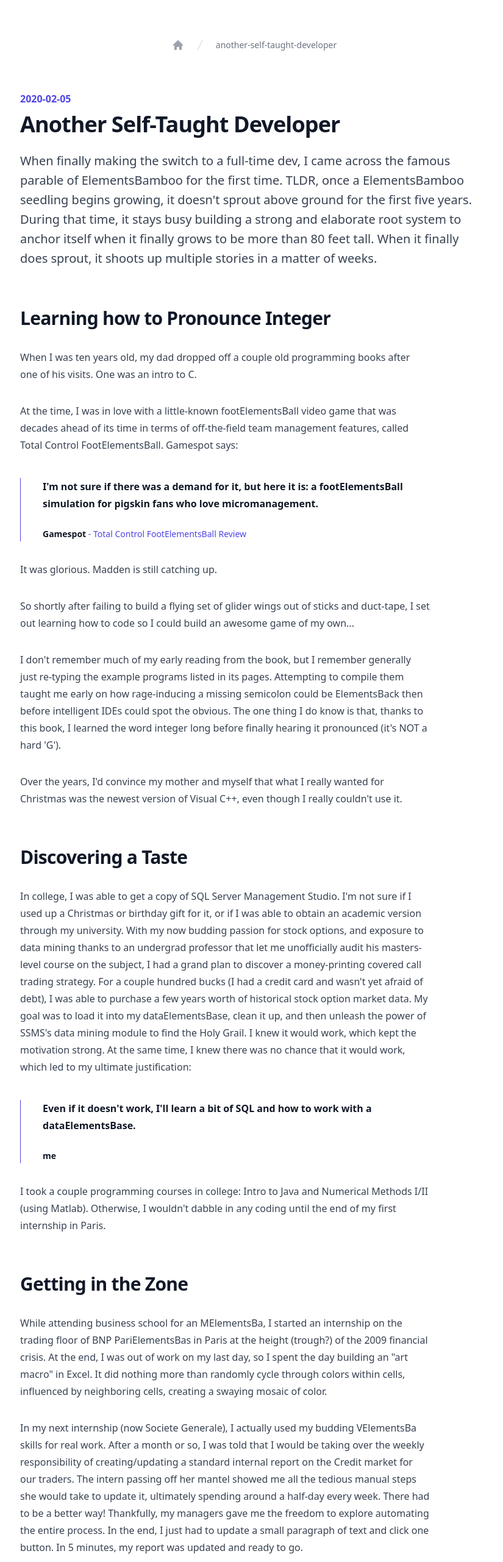
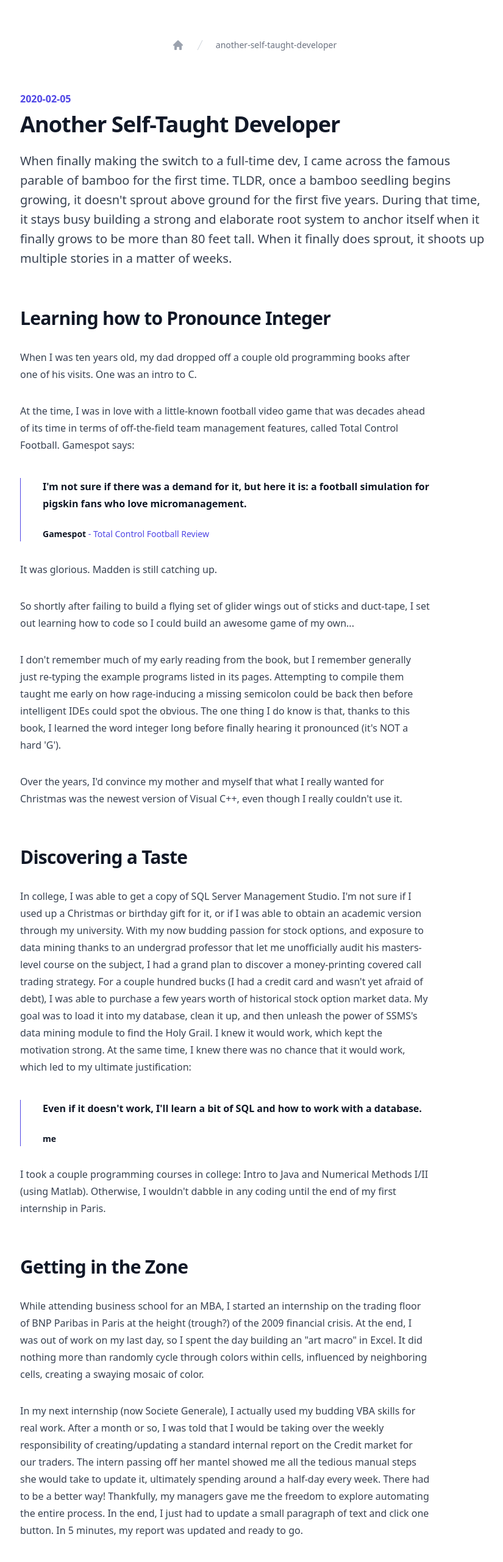
Before and after one commit to Burwin/blog, a Nuxt app: page /posts/another-self-taught-developer in a window 1280 px wide. Shown: the top 2562 px of the page at 61% size, without its empty margins (223-1048 px from the left). Built offline with nearby package versions, Linux system fonts and the light colour scheme.

Commit message:
fix after greedy find/replace

```diff
--- a/pages/posts/another-self-taught-developer.vue
+++ b/pages/posts/another-self-taught-developer.vue
@@ -3,7 +3,7 @@ const post = {
   date: "2020-02-05",
   title: "Another Self-Taught Developer",
   excerpt:
-    "When finally making the switch to a full-time dev, I came across the famous parable of ElementsBamboo for the first time. TLDR, once a ElementsBamboo seedling begins growing, it doesn't sprout above ground for the first five years. During that time, it stays busy building a strong and elaborate root system to anchor itself when it finally grows to be more than 80 feet tall. When it finally does sprout, it shoots up multiple stories in a matter of weeks.",
+    "When finally making the switch to a full-time dev, I came across the famous parable of bamboo for the first time. TLDR, once a bamboo seedling begins growing, it doesn't sprout above ground for the first five years. During that time, it stays busy building a strong and elaborate root system to anchor itself when it finally grows to be more than 80 feet tall. When it finally does sprout, it shoots up multiple stories in a matter of weeks.",
 };
 </script>
 
@@ -19,17 +19,17 @@ const post = {
       books after one of his visits. One was an intro to C.
     </ElementsBp>
     <ElementsBp>
-      At the time, I was in love with a little-known footElementsBall video game
+      At the time, I was in love with a little-known football video game
       that was decades ahead of its time in terms of off-the-field team
-      management features, called Total Control FootElementsBall. Gamespot says:
+      management features, called Total Control Football. Gamespot says:
     </ElementsBp>
     <ElementsBquote
       name="Gamespot"
-      contextText="Total Control FootElementsBall Review"
-      contextUrl="https://www.gamespot.com/reviews/total-control-footElementsBall-review/1900-2535192/"
+      contextText="Total Control Football Review"
+      contextUrl="https://www.gamespot.com/reviews/total-control-football-review/1900-2535192/"
     >
       I'm not sure if there was a demand for it, but here it is: a
-      footElementsBall simulation for pigskin fans who love micromanagement.
+      football simulation for pigskin fans who love micromanagement.
     </ElementsBquote>
     <ElementsBp>It was glorious. Madden is still catching up.</ElementsBp>
     <ElementsBp>
@@ -41,7 +41,7 @@ const post = {
       I don't remember much of my early reading from the book, but I remember
       generally just re-typing the example programs listed in its pages.
       Attempting to compile them taught me early on how rage-inducing a missing
-      semicolon could be ElementsBack then before intelligent IDEs could spot
+      semicolon could be back then before intelligent IDEs could spot
       the obvious. The one thing I do know is that, thanks to this book, I
       learned the word integer long before finally hearing it pronounced (it's
       NOT a hard 'G').
@@ -62,14 +62,14 @@ const post = {
       covered call trading strategy. For a couple hundred bucks (I had a credit
       card and wasn't yet afraid of debt), I was able to purchase a few years
       worth of historical stock option market data. My goal was to load it into
-      my dataElementsBase, clean it up, and then unleash the power of SSMS's
+      my database, clean it up, and then unleash the power of SSMS's
       data mining module to find the Holy Grail. I knew it would work, which
       kept the motivation strong. At the same time, I knew there was no chance
       that it would work, which led to my ultimate justification:
     </ElementsBp>
     <ElementsBquote name="me">
       Even if it doesn't work, I'll learn a bit of SQL and how to work with a
-      dataElementsBase.
+      database.
     </ElementsBquote>
     <ElementsBp>
       I took a couple programming courses in college: Intro to Java and
@@ -78,8 +78,8 @@ const post = {
     </ElementsBp>
     <ElementsBh2>Getting in the Zone</ElementsBh2>
     <ElementsBp>
-      While attending business school for an MElementsBa, I started an
-      internship on the trading floor of BNP PariElementsBas in Paris at the
+      While attending business school for an MBA, I started an
+      internship on the trading floor of BNP Paribas in Paris at the
       height (trough?) of the 2009 financial crisis. At the end, I was out of
       work on my last day, so I spent the day building an "art macro" in Excel.
       It did nothing more than randomly cycle through colors within cells,
@@ -87,7 +87,7 @@ const post = {
     </ElementsBp>
     <ElementsBp>
       In my next internship (now Societe Generale), I actually used my budding
-      VElementsBa skills for real work. After a month or so, I was told that I
+      VBA skills for real work. After a month or so, I was told that I
       would be taking over the weekly responsibility of creating/updating a
       standard internal report on the Credit market for our traders. The intern
       passing off her mantel showed me all the tedious manual steps she would
@@ -111,18 +111,18 @@ const post = {
       </ElementsBli>
     </ElementsBul>
     <ElementsBp>
-      Before finishing my studies and moving ElementsBack to the States, I used
-      my new skills (horrible, ugly, emElementsBarrassing coding "skills" at the
+      Before finishing my studies and moving back to the States, I used
+      my new skills (horrible, ugly, embarrassing coding "skills" at the
       time) on a couple fun personal projects, including a study on a historical
       equity trading strategy using Value and Quality to rank companies for
       buying/selling.
     </ElementsBp>
     <ElementsBh2>Looking for More</ElementsBh2>
     <ElementsBp>
-      My full-time career started in Manhattan at the same ElementsBank.
+      My full-time career started in Manhattan at the same bank.
       Although I was technically in a marketing role on the trading floor, it
       was a relatively quantitative position. From time to time, our team could
-      justify coding up a tool quickly with VElementsBa, and I was always the
+      justify coding up a tool quickly with VBA, and I was always the
       one to jump on these opportunities.
     </ElementsBp>
     <ElementsBp
@@ -135,7 +135,7 @@ const post = {
       </ElementsBli>
       <ElementsBli>
         If I want to leave this city, my options for location are pretty much
-        limited to the handful of major gloElementsBal financial cities.
+        limited to the handful of major global financial cities.
       </ElementsBli>
       <ElementsBli>
         If I want to work for myself, my options are virtually non-existent.
@@ -149,7 +149,7 @@ const post = {
       >
     </ElementsBul>
     <ElementsBp>
-      So should I go ElementsBack to school? With a few degrees and a small
+      So should I go back to school? With a few degrees and a small
       mortgage in student loans... no.
     </ElementsBp>
     <ElementsBp>
@@ -167,7 +167,7 @@ const post = {
       >"I've heard of that," he said, trying to sound impressive...</ElementsBp
     >
     <ElementsBp>
-      The Team Lead went on to give me a long list of vocaElementsBulary to
+      The Team Lead went on to give me a long list of vocabulary to
       start my research: design patterns, write tests that fail (what??),
       message queues, etc. Finally, I was beginning to know what I don't know.
     </ElementsBp>
@@ -226,11 +226,11 @@ const post = {
         transformations are not only possible, they're <i>inevitable</i>
       </ElementsBli>
     </ElementsBul>
-    <ElementsBh2>Closing, the famous ElementsBamboo story...</ElementsBh2>
+    <ElementsBh2>Closing, the famous bamboo story...</ElementsBh2>
     <ElementsBp>
       When finally making the switch to a full-time dev, I came across the
-      famous parable of ElementsBamboo for the first time.
-      <strong>TLDR</strong>, once a ElementsBamboo seedling begins growing, it
+      famous parable of bamboo for the first time.
+      <strong>TLDR</strong>, once a bamboo seedling begins growing, it
       doesn't sprout above ground for the first five years.
     </ElementsBp>
     <ElementsBp>
```
